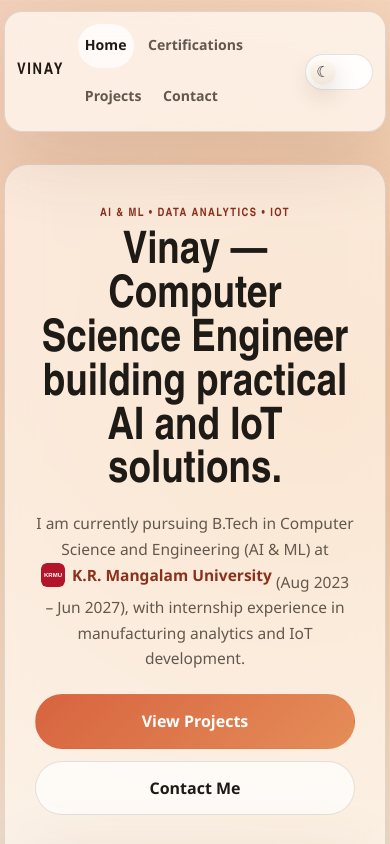
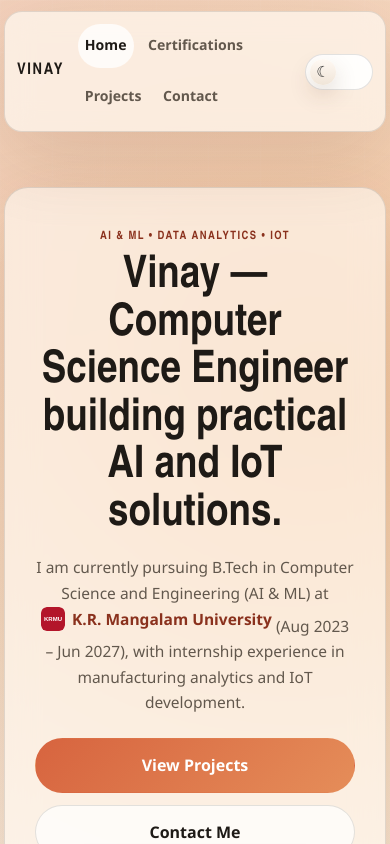
Before and after one commit to NYCTOHXWK/ALPHATEST, a Next.js app: page / in a window 390 px wide. Shown: the top 844 px of the page. Built offline with nearby package versions, Linux system fonts and the light colour scheme.

Commit message:
Refine mobile hero/header spacing for cleaner UX

```diff
--- a/app/globals.css
+++ b/app/globals.css
@@ -638,8 +638,14 @@ html[data-theme="dark"] .theme-toggle-thumb {
     gap: 0.85rem;
     padding: 0.9rem;
     border-radius: 18px;
-    top: 0.65rem;
+    top: 0.5rem;
+    background: color-mix(in srgb, var(--panel-strong) 92%, transparent);
   }
+
+  .hero-copy {
+    padding-top: 1.35rem;
+  }
+
 
   .site-footer {
     flex-direction: column;
@@ -703,7 +709,7 @@ html[data-theme="dark"] .theme-toggle-thumb {
 
   .page-stack {
     gap: 1.35rem;
-    padding-top: 2rem;
+    padding-top: 3.4rem;
   }
 
   .hero-panel {
@@ -724,8 +730,8 @@ html[data-theme="dark"] .theme-toggle-thumb {
 
   h1 {
     max-width: none;
-    font-size: clamp(2.35rem, 12vw, 3.5rem);
-    line-height: 0.98;
+    font-size: clamp(2.1rem, 10vw, 3rem);
+    line-height: 1.06;
   }
 
   .page-intro h1 {
```
